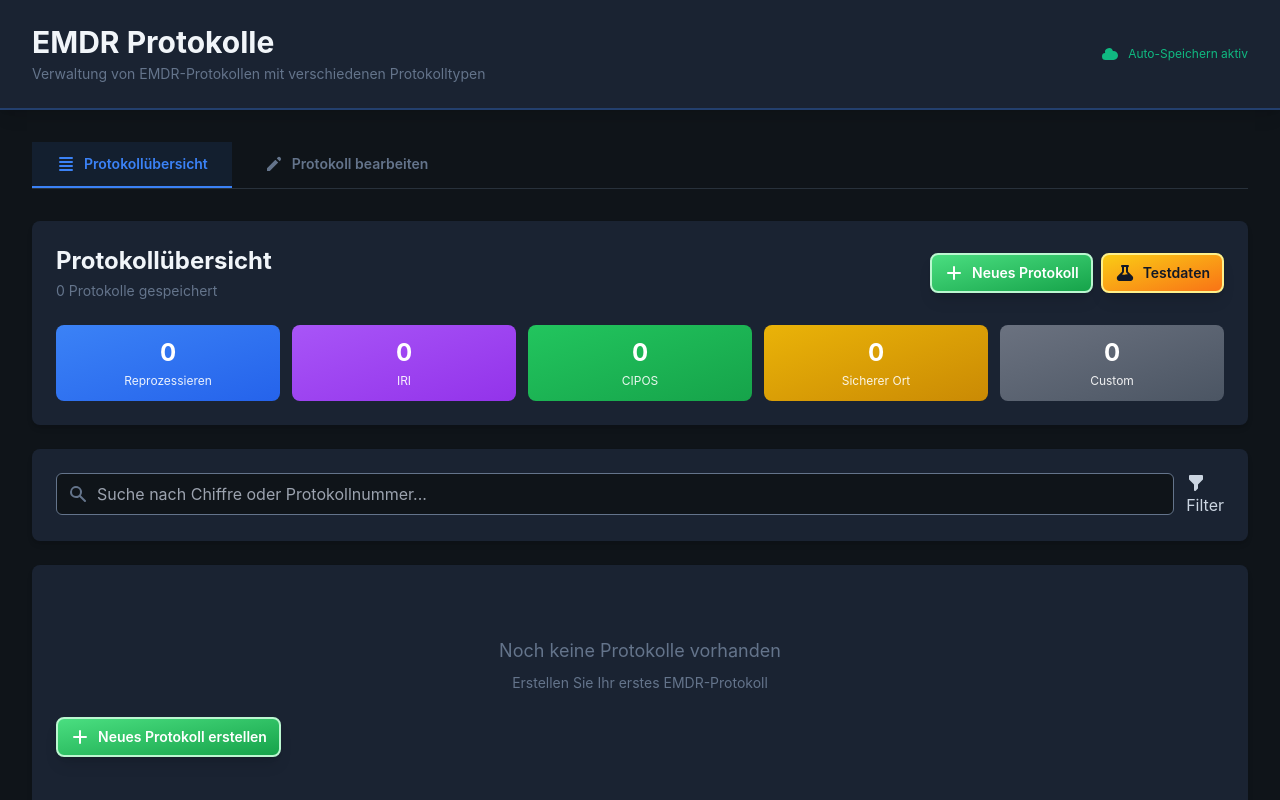
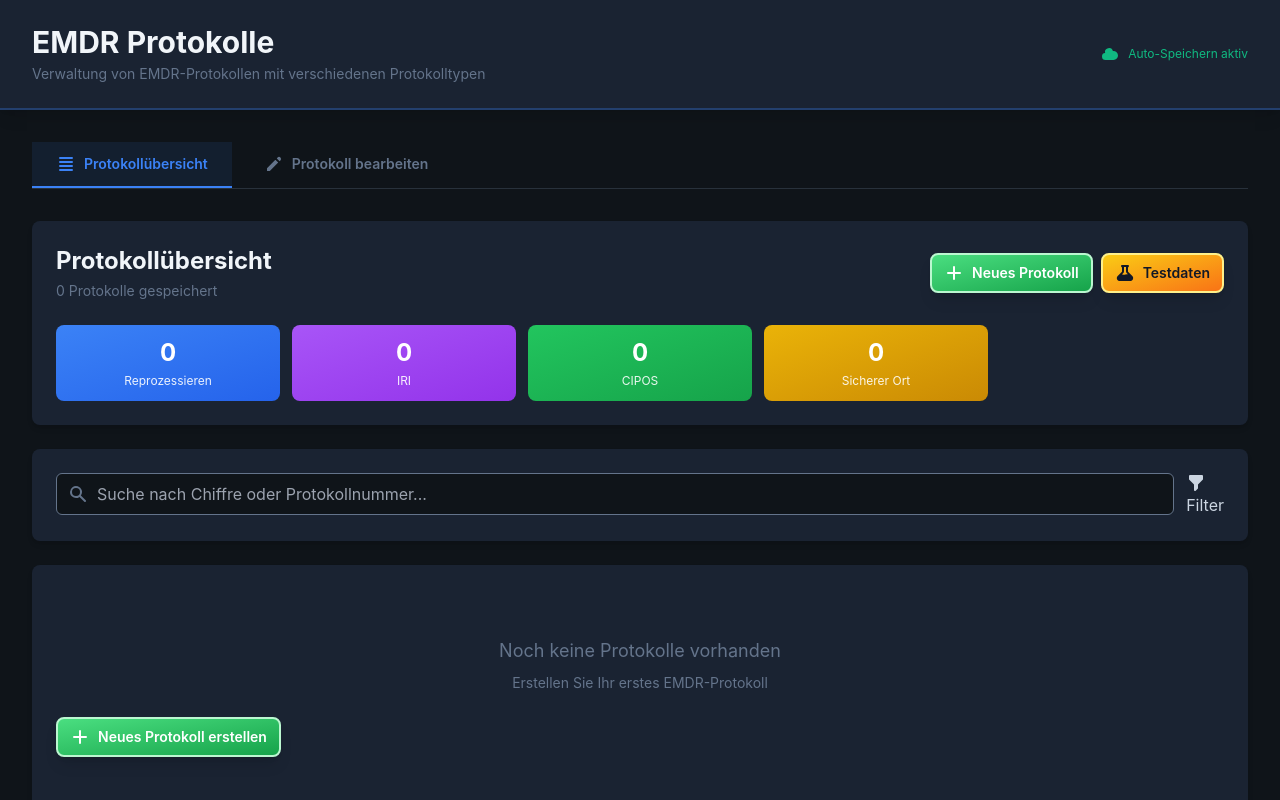
Before and after one commit to Lishbert/EMDRIA-Protokolle, a React (Vite) app: page / in a window 1280 px wide. Shown: the top 800 px of the page. Built offline with nearby package versions, Linux system fonts and the light colour scheme.

Commit message:
Remove JSON export functionality from the ProtocolEditor and related components. Update ProtocolType to exclude 'Custom' and clean up constants accordingly, enhancing code clarity and maintainability.

```diff
--- a/src/App.tsx
+++ b/src/App.tsx
@@ -6,7 +6,7 @@ import { ProtocolEditor } from './components/ProtocolEditor';
 import { ListIcon, PencilIcon, CloudIcon } from './components/icons';
 import type { Protocol, ProtocolListItem } from './types';
 import { getProtocolsList, loadProtocol, deleteProtocol } from './utils/storage';
-import { exportProtocolAsJSON, exportProtocolAsPDF } from './utils/export';
+import { exportProtocolAsPDF } from './utils/export';
 
 // Notification Component
 interface NotificationProps {
@@ -218,18 +218,6 @@ export default function App() {
     setActiveTab('list');
   };
 
-  const handleExportJSON = (id: string) => {
-    const protocol = loadProtocol(id);
-    if (protocol) {
-      try {
-        exportProtocolAsJSON(protocol);
-        showNotification('JSON-Export erfolgreich.', 'success');
-      } catch (error) {
-        showNotification('Fehler beim JSON-Export.', 'error');
-      }
-    }
-  };
-
   const handleExportPDF = (id: string) => {
     const protocol = loadProtocol(id);
     if (protocol) {
@@ -290,7 +278,6 @@ export default function App() {
               onNew={handleNewProtocol}
               onEdit={handleEditProtocol}
               onDelete={handleDeleteProtocol}
-              onExportJSON={handleExportJSON}
               onExportPDF={handleExportPDF}
               onRefresh={loadProtocolsList}
             />
--- a/src/components/ProtocolList.tsx
+++ b/src/components/ProtocolList.tsx
@@ -1,6 +1,6 @@
 import React, { useState, useMemo } from 'react';
 import { Button, Card, Input, Select } from './ui';
-import { PlusIcon, PencilIcon, TrashIcon, DownloadIcon, PrinterIcon, SearchIcon, FilterIcon, BeakerIcon } from './icons';
+import { PlusIcon, PencilIcon, TrashIcon, PrinterIcon, SearchIcon, FilterIcon, BeakerIcon } from './icons';
 import type { ProtocolListItem, ProtocolType } from '../types';
 import { PROTOCOL_TYPES, PROTOCOL_TYPE_COLORS, PROTOCOL_TYPE_BORDER_COLORS } from '../constants';
 import { generateMultipleTestProtocols, generateTestProtocolsAllTypes } from '../utils/testData';
@@ -10,7 +10,6 @@ interface ProtocolListProps {
   onNew: () => void;
   onEdit: (id: string) => void;
   onDelete: (id: string) => void;
-  onExportJSON: (id: string) => void;
   onExportPDF: (id: string) => void;
   onRefresh: () => void;
 }
@@ -38,7 +37,6 @@ export const ProtocolList: React.FC<ProtocolListProps> = ({
   onNew,
   onEdit,
   onDelete,
-  onExportJSON,
   onExportPDF,
   onRefresh,
 }) => {
@@ -105,7 +103,6 @@ export const ProtocolList: React.FC<ProtocolListProps> = ({
       'IRI': 0,
       'CIPOS': 0,
       'Sicherer Ort': 0,
-      'Custom': 0,
     };
     protocols.forEach(p => {
       grouped[p.protocolType] = (grouped[p.protocolType] || 0) + 1;
@@ -426,15 +423,6 @@ export const ProtocolList: React.FC<ProtocolListProps> = ({
                               </button>
 
                               <button
-                                onClick={() => onExportJSON(protocol.id)}
-                                className="flex items-center gap-1.5 px-2.5 py-1.5 bg-green-500 hover:bg-green-600 text-white rounded-lg transition-colors text-xs font-semibold"
-                                title="JSON Export"
-                              >
-                                <DownloadIcon />
-                                <span className="hidden sm:inline">JSON</span>
-                              </button>
-
-                              <button
                                 onClick={() => onExportPDF(protocol.id)}
                                 className="flex items-center gap-1.5 px-2.5 py-1.5 bg-purple-500 hover:bg-purple-600 text-white rounded-lg transition-colors text-xs font-semibold"
                                 title="PDF Export"
--- a/src/constants.ts
+++ b/src/constants.ts
@@ -24,8 +24,7 @@ export const PROTOCOL_TYPES: ProtocolType[] = [
   'Reprozessieren',
   'IRI',
   'CIPOS',
-  'Sicherer Ort',
-  'Custom'
+  'Sicherer Ort'
 ];
 
 // Speed options
@@ -36,8 +35,7 @@ export const PROTOCOL_TYPE_COLORS: Record<ProtocolType, string> = {
   'Reprozessieren': 'from-blue-500 to-blue-600',
   'IRI': 'from-purple-500 to-purple-600',
   'CIPOS': 'from-green-500 to-green-600',
-  'Sicherer Ort': 'from-yellow-500 to-yellow-600',
-  'Custom': 'from-gray-500 to-gray-600'
+  'Sicherer Ort': 'from-yellow-500 to-yellow-600'
 };
 
 // Protocol type border colors
@@ -45,8 +43,7 @@ export const PROTOCOL_TYPE_BORDER_COLORS: Record<ProtocolType, string> = {
   'Reprozessieren': 'border-blue-500',
   'IRI': 'border-purple-500',
   'CIPOS': 'border-green-500',
-  'Sicherer Ort': 'border-yellow-500',
-  'Custom': 'border-gray-500'
+  'Sicherer Ort': 'border-yellow-500'
 };
 
 // Default values
--- a/src/types.ts
+++ b/src/types.ts
@@ -1,4 +1,4 @@
-export type ProtocolType = 'Reprozessieren' | 'IRI' | 'CIPOS' | 'Sicherer Ort' | 'Custom';
+export type ProtocolType = 'Reprozessieren' | 'IRI' | 'CIPOS' | 'Sicherer Ort';
 export type Speed = 'langsam' | 'schnell';
 
 export interface ProtocolMetadata {
```
